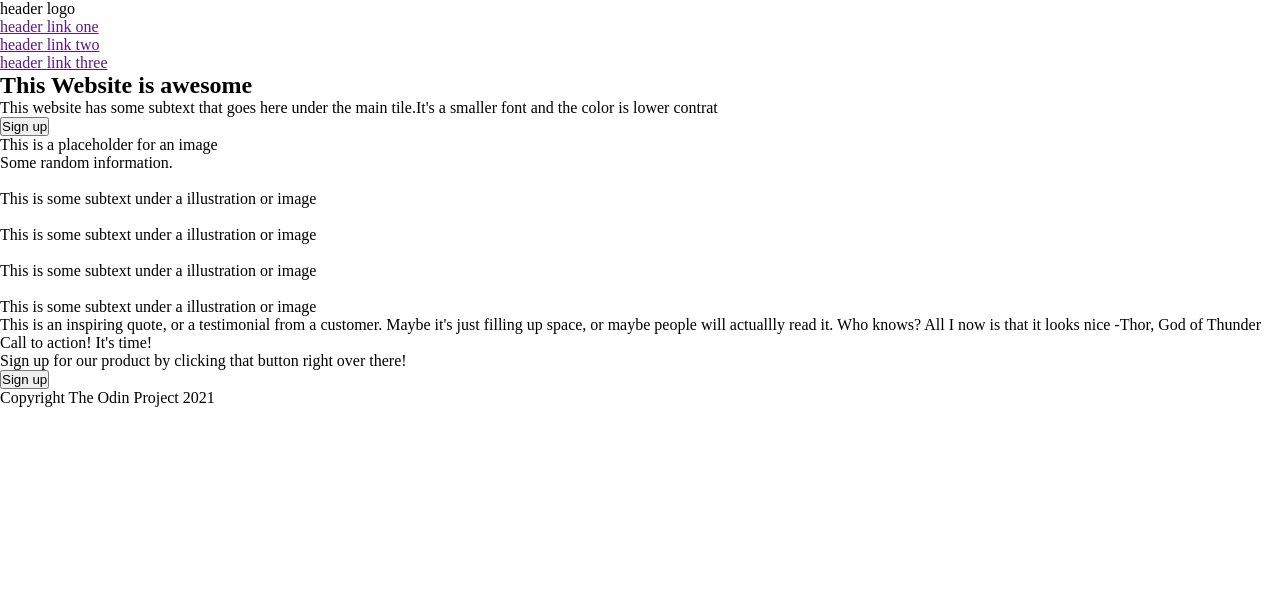
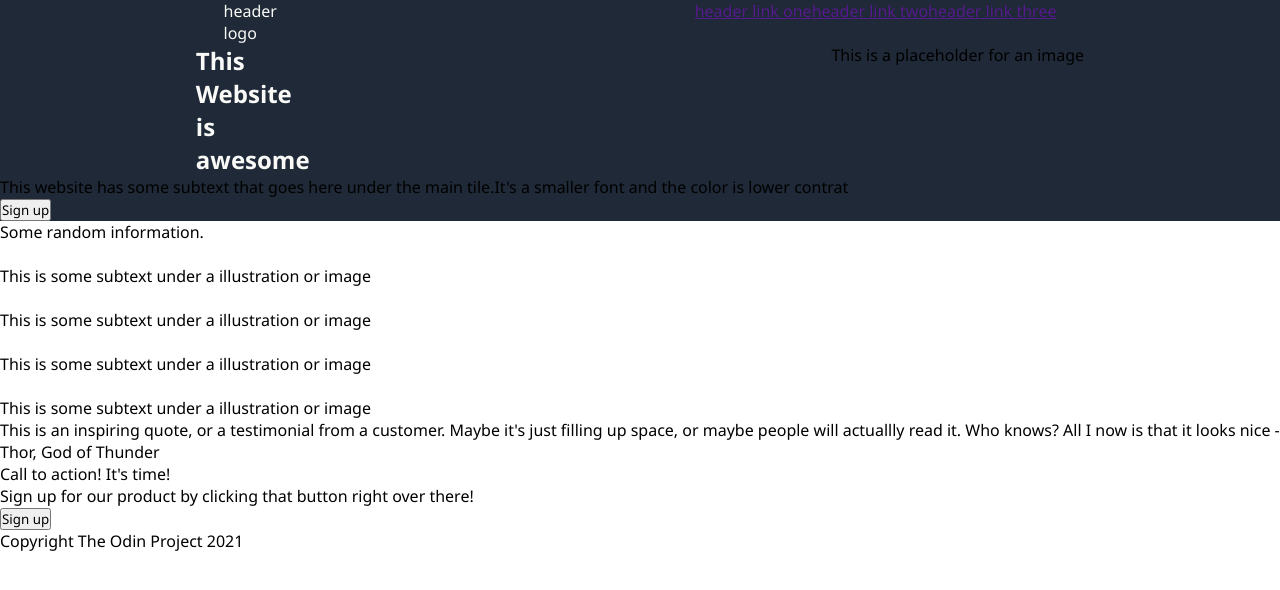
Before and after one commit to codegabriela/odin-landing-page, a plain HTML site: page index.html in a window 1280 px wide. Drawn offline with Linux system fonts and the light colour scheme.

Commit message:
Add index.html and style.css

```diff
--- a/index.html
+++ b/index.html
@@ -7,21 +7,24 @@
     <link rel="stylesheet" href="style.css">
 </head>
 <body>
-    <section>
+    <section class="sec1">
         <header>
-            <nav>
-                <p>header logo</p>
-                <ul>
+            <nav class="links">
+                <p id="logo">header logo</p>
+                <ul class="links">
                     <a href=""><li>header link one</li></a>
                     <a href=""><li>header link two</li></a>
                     <a href=""><li>header link three</li></a>
                 </ul>
             </nav>
-            <h1>This Website is awesome</h1>
+            <div id="divheader">
+                <h1>This Website is awesome</h1> <br>
+
+                <img src="" alt="" id="img1">This is a placeholder for an image
+            </div>
             <p>This website has some subtext that goes here under the main tile.It's a smaller font and the color is lower contrat</p>
-            <button>Sign up</button>
-            <div><img src="" alt="">This is a placeholder for an image</div>
         </header>
+        <button>Sign up</button>
     </section>
 
     <section>
--- a/style.css
+++ b/style.css
@@ -2,4 +2,31 @@
     margin: 0;
     padding: 0;
     box-sizing: border-box;
+    font-family: 'Segoe UI', Tahoma, Geneva, Verdana, sans-serif;
 }
+
+.sec1 {
+    background-color: #1f2937;
+}
+
+.links {
+    display: flex;
+    justify-content: space-around;
+    list-style: none;
+}
+
+#logo {
+    color: #F9FAF8;
+    width: 24px;
+}
+
+h1 {
+    color: #F9FAF8;
+    width: 48px;
+    font-size: bolder;
+}
+
+#divheader {
+    display: flex;
+    justify-content: space-evenly;
+}
```
